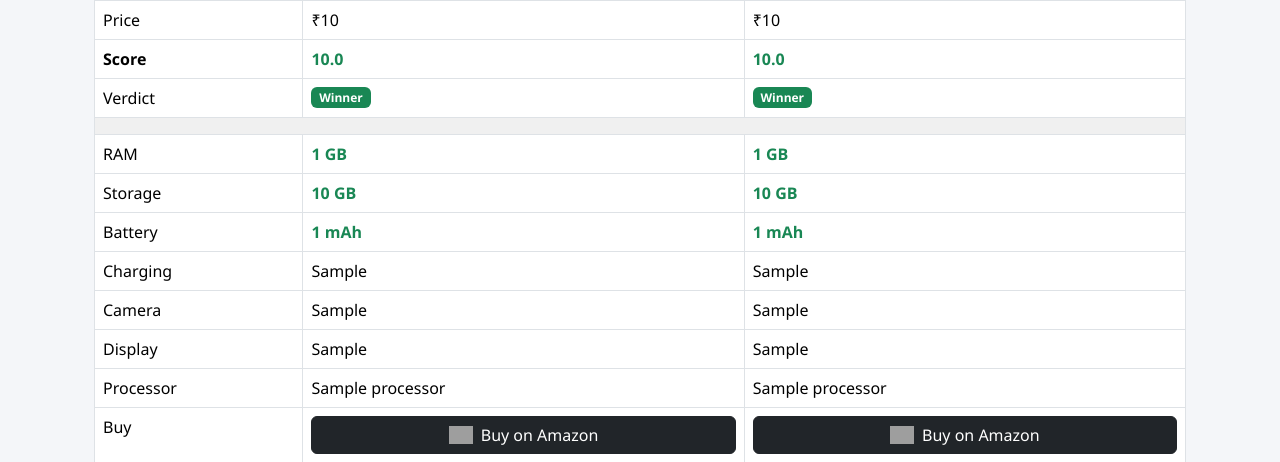
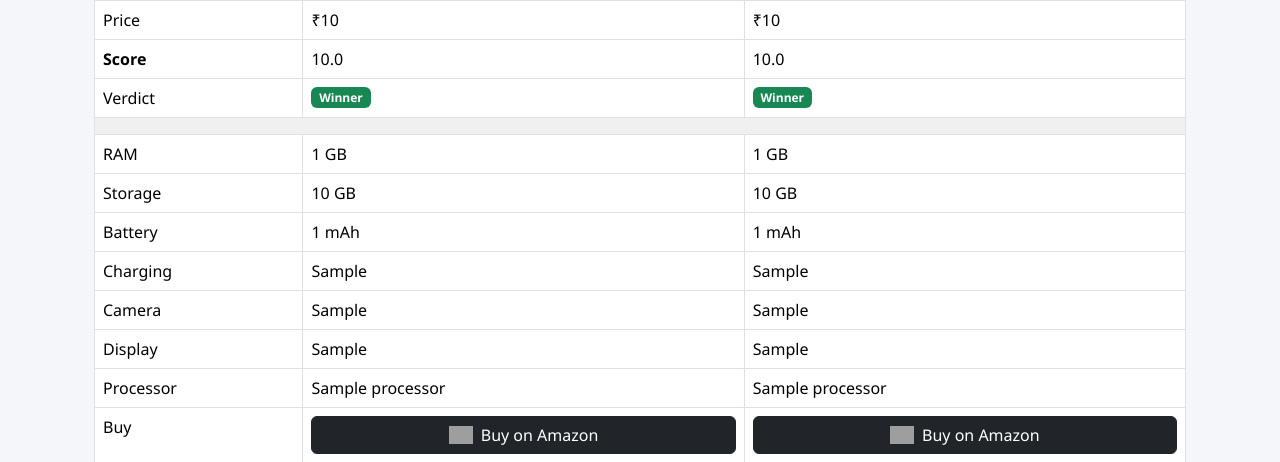
Before and after one commit to PatidarKuldeep/nextcompare, a Django app: a page that uses templates/compare.html in a window 1280 px wide. Shown: the part 734-1196 px from the top of the page. Run offline with Django 5.2, Linux system fonts and the light colour scheme; tables that the repository leaves empty hold one stand-in row (values such as "Sample post"); grey boxes are pictures that could not be loaded.

Commit message:
remove green highlight from comparison table

```diff
--- a/templates/compare.html
+++ b/templates/compare.html
@@ -55,7 +55,7 @@
 <tr>
 <td><strong>Score</strong></td>
 {% for p in products %}
-<td class="{% if p.id == best.id %}text-success fw-bold{% endif %}">
+<td>
 {{ p.overall_score|floatformat:1 }}
 </td>
 {% endfor %}
@@ -83,7 +83,7 @@
 <tr>
 <td>RAM</td>
 {% for p in products %}
-<td class="{% if p.id == best.id %}text-success fw-bold{% endif %}">
+<td>
 
 <div class="{% if forloop.first %}score-left{% else %}score-right{% endif %}"
 style="--score: {{ p.performance_score|floatformat:0 }}"></div>
@@ -103,7 +103,7 @@ style="--score: {{ p.performance_score|floatformat:0 }}"></div>
 <tr>
 <td>Storage</td>
 {% for p in products %}
-<td class="{% if p.id == best.id %}text-success fw-bold{% endif %}">
+<td>
 
 <div class="{% if forloop.first %}score-left{% else %}score-right{% endif %}"
 style="--score: {{ p.performance_score|floatformat:0 }}"></div>
@@ -123,7 +123,7 @@ style="--score: {{ p.performance_score|floatformat:0 }}"></div>
 <tr>
 <td>Battery</td>
 {% for p in products %}
-<td class="{% if p.id == best.id %}text-success fw-bold{% endif %}">
+<td>
 
 <div class="{% if forloop.first %}score-left{% else %}score-right{% endif %}"
 style="--score: {{ p.battery_score|floatformat:0 }}"></div>
```
